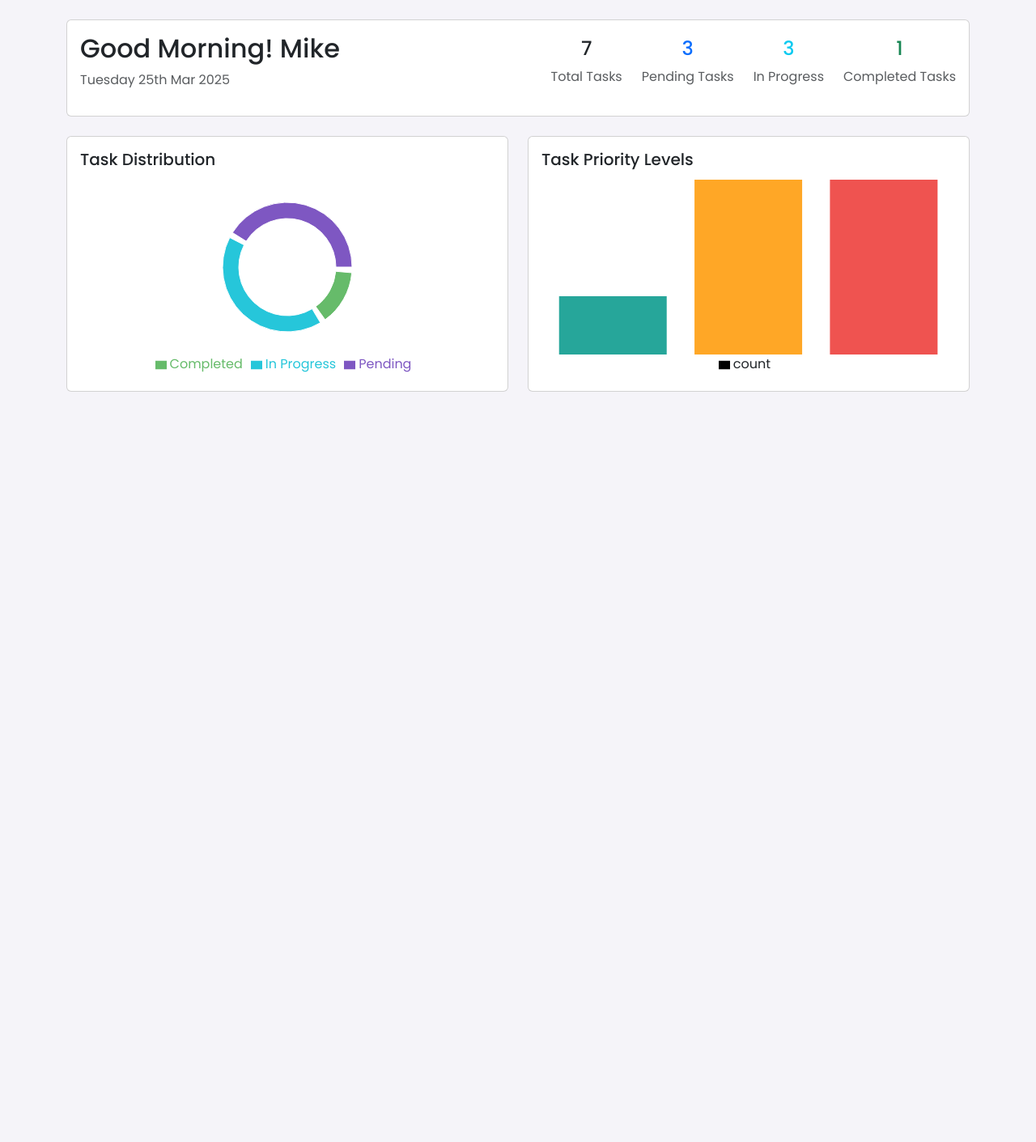
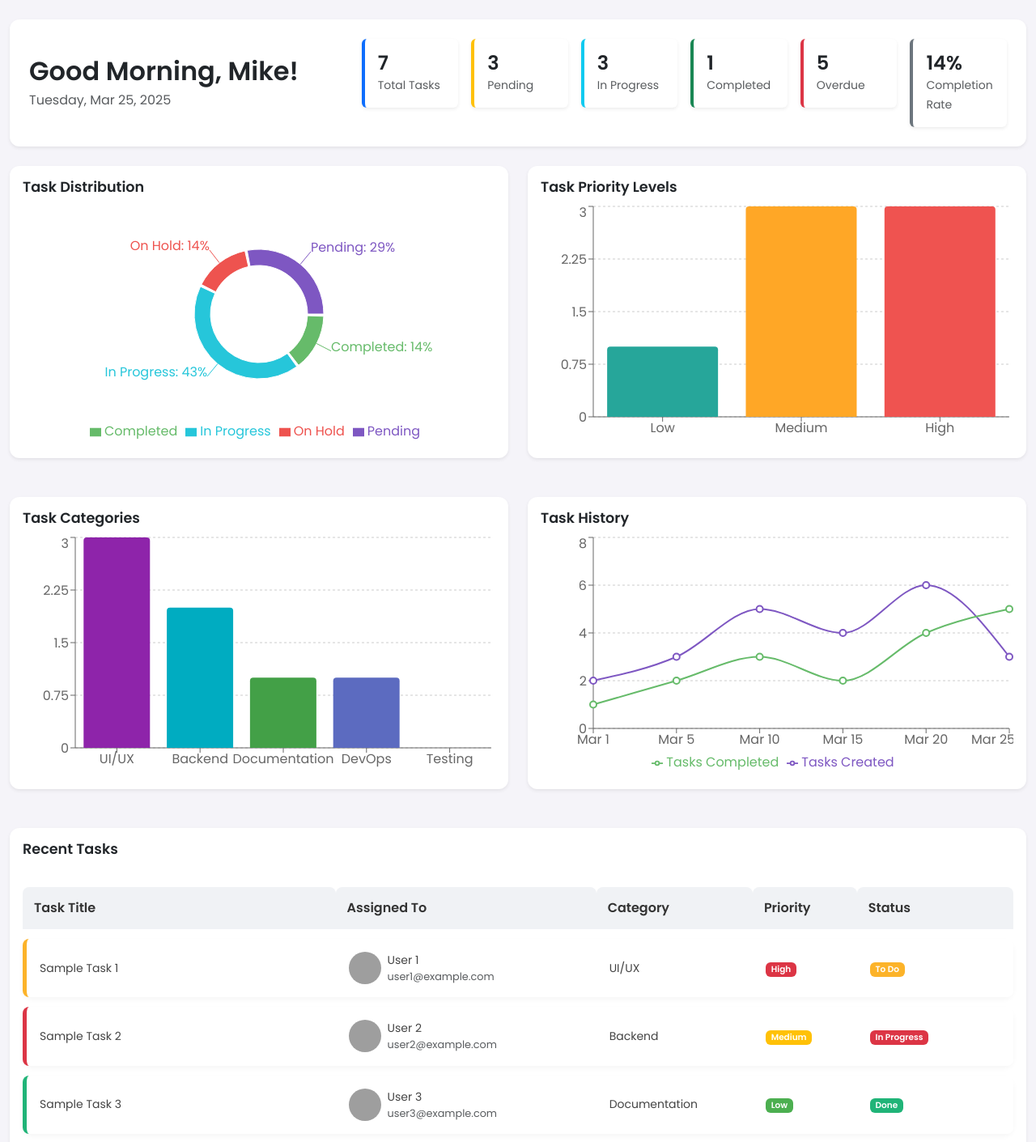
Before and after one commit to ysakiiiiiii/TaskManager-Frontend, a React (Vite) app: page / in a window 1280 px wide. Shown: the top 1411 px of the page at 81% size. Before the commit the page ends 800 px from the top, so only its background shows below. Built offline with nearby package versions, Linux system fonts and the light colour scheme; grey boxes are pictures that could not be loaded.

Commit message:
Admin Dashboard

```diff
--- /dev/null
+++ b/src/components/RecentTasks.tsx
@@ -0,0 +1,58 @@
+import React from "react";
+import type { Task } from "../data/types";
+import { getStatusColor } from "./TaskTable";
+
+interface RecentTasksProps {
+  tasks: Task[];
+  onTaskSelect: (task: Task) => void;
+}
+
+const RecentTasks: React.FC<RecentTasksProps> = ({ tasks, onTaskSelect }) => {
+  return (
+    <table className="table table-bordered align-middle table-fixed w-100">
+      <thead className="table-light">
+        <tr>
+          <th style={{ width: "30%" }}>Task Title</th>
+          <th className="d-none d-sm-table-cell" style={{ width: "25%" }}>Assigned To</th>
+          <th className="d-none d-md-table-cell" style={{ width: "15%" }}>Category</th>
+          <th className="d-none d-lg-table-cell" style={{ width: "10%" }}>Priority</th>
+          <th className="d-none d-xl-table-cell" style={{ width: "15%" }}>Status</th>
+        </tr>
+      </thead>
+      <tbody>
+        {tasks.map((task, idx) => (
+          <tr onClick={() => onTaskSelect(task)} key={idx} style={{ cursor: 'pointer' }}>
+            <td style={{ borderLeft: `5px solid ${getStatusColor(task.status)}`, borderRadius: "8px 0 0 8px" }}>
+              <div>{task.title}</div>
+              <small className="text-muted d-sm-none">By {task.createdBy.name}</small>
+            </td>
+
+            <td className="d-none d-sm-table-cell">
+              <div className="d-flex align-items-center gap-2">
+                <img src={task.assignedTo.avatar} alt="avatar" className="rounded-circle" width="40" height="40" />
+                <div>
+                  <div>{task.assignedTo.name}</div>
+                  <div className="text-muted" style={{ fontSize: "0.8rem" }}>{task.assignedTo.email}</div>
+                </div>
+              </div>
+            </td>
+
+            <td className="d-none d-md-table-cell">{task.category}</td>
+            <td className="d-none d-lg-table-cell">
+              <span className={`badge bg-${task.priority === 'High' ? 'danger' : task.priority === 'Medium' ? 'warning' : 'success'}`}>
+                {task.priority}
+              </span>
+            </td>
+            <td className="d-none d-xl-table-cell">
+              <span className="badge" style={{ backgroundColor: getStatusColor(task.status) }}>
+                {task.status}
+              </span>
+            </td>
+          </tr>
+        ))}
+      </tbody>
+    </table>
+  );
+};
+
+export default RecentTasks;
--- a/src/components/SidebarLayout.tsx
+++ b/src/components/SidebarLayout.tsx
@@ -2,6 +2,7 @@ import React, { useState, useEffect } from 'react';
 import TopNavbar from './TopNavbar';
 import '../styles/SidebarLayout.css';
 import TaskTable from './TaskTable';
+import AdminDashboard from '../pages/AdminDashboard';
 
 const SidebarLayout: React.FC = () => {
   const [isMobile, setIsMobile] = useState(window.innerWidth <= 1200);
@@ -51,7 +52,7 @@ const SidebarLayout: React.FC = () => {
       <div className="content-area d-flex flex-column">
         <TopNavbar onToggleSidebar={toggleSidebar} />
         <div className="main-content flex-grow-1 overflow-auto px-3">
-          <TaskTable />
+          <AdminDashboard />
         </div>
       </div>
     </div>
--- a/src/data/allTasks.ts
+++ b/src/data/allTasks.ts
@@ -59,9 +59,9 @@ export const allTasks: Task[] = [
       email: 'tech@example.com',
       avatar: 'https://i.pravatar.cc/40?img=15'
     },
-    category: 'Backend',
+    category: 'DevOps',
     priority: 'Medium',
-    status: 'To Do',
+    status: 'On Hold',
     checklist: [
       { id: 'c1', text: 'Identify slow queries', completed: false },
       { id: 'c2', text: 'Analyze current indexes', completed: false },
--- a/src/pages/AdminDashboard.tsx
+++ b/src/pages/AdminDashboard.tsx
@@ -1,79 +1,174 @@
 import React from 'react';
 import { allTasks } from '../data/allTasks';
-import { BarChart, Bar, PieChart, Pie, Cell, Tooltip, Legend, ResponsiveContainer } from 'recharts';
+import { BarChart, Bar, PieChart, Pie, Cell, Tooltip, Legend, ResponsiveContainer, XAxis, YAxis, CartesianGrid, LineChart, Line } from 'recharts';
 import 'bootstrap/dist/css/bootstrap.min.css';
+import RecentTasks from '../components/RecentTasks';
+import type { Task, Status, Priority, Category } from '../types';
 
 const COLORS = {
   Pending: '#7E57C2',
+  'On Hold': '#EE534F',
   'In Progress': '#26C6DA',
   Completed: '#66BB6A',
   Low: '#26A69A',
   Medium: '#FFA726',
-  High: '#EF5350'
+  High: '#EF5350',
+  'UI/UX': '#8E24AA',
+  Backend: '#00ACC1',
+  Documentation: '#43A047',
+  DevOps: '#5C6BC0',
+  Testing: '#EC407A'
 };
 
+// Mock data for task history
+const taskHistoryData = [
+  { date: 'Mar 1', created: 2, completed: 1 },
+  { date: 'Mar 5', created: 3, completed: 2 },
+  { date: 'Mar 10', created: 5, completed: 3 },
+  { date: 'Mar 15', created: 4, completed: 2 },
+  { date: 'Mar 20', created: 6, completed: 4 },
+  { date: 'Mar 25', created: 3, completed: 5 },
+];
+
 const Dashboard = () => {
-  const statusCounts = { Pending: 0, 'In Progress': 0, Completed: 0 };
-  const priorityCounts = { Low: 0, Medium: 0, High: 0 };
+  // Calculate task statistics with proper typing
+  const statusCounts: Record<string, number> = {
+    'To Do': 0,
+    'In Progress': 0,
+    'Done': 0,
+    'On Hold': 0
+  };
+
+  const priorityCounts: Record<Priority, number> = {
+    Low: 0,
+    Medium: 0,
+    High: 0
+  };
+
+  const categoryCounts: Record<Category, number> = {
+    'UI/UX': 0,
+    Backend: 0,
+    Documentation: 0,
+    DevOps: 0,
+    Testing: 0
+  };
+
+  let overdueCount = 0;
+  const today = new Date('2025-03-25');
 
   allTasks.forEach((task) => {
-    const { status, priority } = task;
-    if (status === 'To Do' || status === 'On Hold') statusCounts.Pending++;
-    else if (status === 'In Progress') statusCounts['In Progress']++;
-    else if (status === 'Done') statusCounts.Completed++;
+    // Status counts
+    statusCounts[task.status]++;
 
-    priorityCounts[priority]++;
+    // Priority counts
+    priorityCounts[task.priority]++;
+
+    // Category counts
+    categoryCounts[task.category]++;
+
+    // Overdue tasks
+    const dueDateParts = task.dueDate.split('/');
+    const dueDate = new Date(`20${dueDateParts[2]}-${dueDateParts[1]}-${dueDateParts[0]}`);
+    if (dueDate < today && task.status !== 'Done') overdueCount++;
   });
 
+  // Convert status counts to chart data (grouping Pending statuses)
   const statusData = [
-    { name: 'Pending', value: statusCounts.Pending },
+    { name: 'Pending', value: statusCounts['To Do'] },
+    { name: 'On Hold', value: statusCounts['On Hold'] },
     { name: 'In Progress', value: statusCounts['In Progress'] },
-    { name: 'Completed', value: statusCounts.Completed }
+    { name: 'Completed', value: statusCounts['Done'] }
   ];
 
-  const priorityData = [
-    { name: 'Low', count: priorityCounts.Low },
-    { name: 'Medium', count: priorityCounts.Medium },
-    { name: 'High', count: priorityCounts.High }
-  ];
+  const priorityData = Object.entries(priorityCounts).map(([name, count]) => ({
+    name,
+    count
+  }));
+
+  const categoryData = Object.entries(categoryCounts).map(([name, count]) => ({
+    name,
+    count
+  }));
 
   const totalTasks = allTasks.length;
+  const completionRate = totalTasks > 0 ? Math.round((statusCounts['Done'] / totalTasks) * 100) : 0;
+
+  // Format today's date
+  const options = { weekday: 'long', day: 'numeric', month: 'short', year: 'numeric' };
+  const formattedDate = today.toLocaleDateString('en-US', options);
+
+  // Get recent tasks (last 5)
+  const recentTasks = [...allTasks]
+    .sort((a, b) => new Date(b.updatedAt).getTime() - new Date(a.updatedAt).getTime())
+    .slice(0, 5);
 
   return (
-    <div className="container py-4">
-      <div className="card mb-4">
-        <div className="card-body d-flex justify-content-between align-items-center">
-          <div>
-            <h2 className="card-title">Good Morning! Mike</h2>
-            <p className="text-muted">Tuesday 25th Mar 2025</p>
+    <div className="container-fluid py-4">
+      {/* Greeting Section */}
+      <div className="row mb-4">
+        <div className="col-md-12">
+          <div className="card border-0 shadow-sm">
+            <div className="card-body p-4">
+              <div className="row align-items-center">
+                <div className="col-md-4">
+                  <h2 className="mb-1 fw-bold">Good Morning, Mike!</h2>
+                  <p className="text-muted mb-0">{formattedDate}</p>
                 </div>
-          <div className="d-flex gap-4">
-            <div className="text-center">
-              <h4>{totalTasks}</h4>
-              <p className="text-muted">Total Tasks</p>
+                <div className="col-md-8">
+                  <div className="row g-3">
+                    <div className="col-6 col-sm-4 col-lg-2">
+                      <div className="p-3 bg-white rounded shadow-sm border-start border-4 border-primary">
+                        <h4 className="mb-0 fw-bold">{totalTasks}</h4>
+                        <small className="text-muted">Total Tasks</small>
                       </div>
-            <div className="text-center text-primary">
-              <h4>{statusCounts.Pending}</h4>
-              <p className="text-muted">Pending Tasks</p>
                     </div>
-            <div className="text-center text-info">
-              <h4>{statusCounts['In Progress']}</h4>
-              <p className="text-muted">In Progress</p>
+                    <div className="col-6 col-sm-4 col-lg-2">
+                      <div className="p-3 bg-white rounded shadow-sm border-start border-4 border-warning">
+                        <h4 className="mb-0 fw-bold">{statusCounts['To Do'] + statusCounts['On Hold']}</h4>
+                        <small className="text-muted">Pending</small>
                       </div>
-            <div className="text-center text-success">
-              <h4>{statusCounts.Completed}</h4>
-              <p className="text-muted">Completed Tasks</p>
+                    </div>
+                    <div className="col-6 col-sm-4 col-lg-2">
+                      <div className="p-3 bg-white rounded shadow-sm border-start border-4 border-info">
+                        <h4 className="mb-0 fw-bold">{statusCounts['In Progress']}</h4>
+                        <small className="text-muted">In Progress</small>
+                      </div>
+                    </div>
+                    <div className="col-6 col-sm-4 col-lg-2">
+                      <div className="p-3 bg-white rounded shadow-sm border-start border-4 border-success">
+                        <h4 className="mb-0 fw-bold">{statusCounts['Done']}</h4>
+                        <small className="text-muted">Completed</small>
+                      </div>
+                    </div>
+                    <div className="col-6 col-sm-4 col-lg-2">
+                      <div className="p-3 bg-white rounded shadow-sm border-start border-4 border-danger">
+                        <h4 className="mb-0 fw-bold">{overdueCount}</h4>
+                        <small className="text-muted">Overdue</small>
+                      </div>
+                    </div>
+                    <div className="col-6 col-sm-4 col-lg-2">
+                      <div className="p-3 bg-white rounded shadow-sm border-start border-4 border-secondary">
+                        <h4 className="mb-0 fw-bold">{completionRate}%</h4>
+                        <small className="text-muted">Completion Rate</small>
+                      </div>
+                    </div>
+                  </div>
+                </div>
+              </div>
             </div>
           </div>
         </div>
       </div>
 
-      <div className="row">
+      {/* Charts Section - Top Row */}
+      <div className="row mb-4">
+        {/* Task Distribution Pie Chart */}
         <div className="col-md-6 mb-4">
-          <div className="card h-100">
+          <div className="card h-100 border-0 shadow-sm">
             <div className="card-body">
               <h5 className="card-title">Task Distribution</h5>
-              <ResponsiveContainer width="100%" height={250}>
+              <div style={{ height: '300px' }}>
+                <ResponsiveContainer width="100%" height="100%">
                   <PieChart>
                     <Pie
                       data={statusData}
@@ -81,37 +176,120 @@ const Dashboard = () => {
                       cy="50%"
                       innerRadius={60}
                       outerRadius={80}
-                    fill="#8884d8"
-                    paddingAngle={5}
+                      paddingAngle={2}
                       dataKey="value"
+                      label={({ name, percent }) => `${name}: ${(percent * 100).toFixed(0)}%`}
                     >
                       {statusData.map((entry, index) => (
                         <Cell key={`cell-${index}`} fill={COLORS[entry.name]} />
                       ))}
                     </Pie>
-                  <Tooltip />
-                  <Legend />
+                    <Tooltip formatter={(value) => [`${value} tasks`, 'Count']} />
+                    <Legend wrapperStyle={{ display: 'flex', gap: '20px', justifyContent: 'center' }}/>
                   </PieChart>
                 </ResponsiveContainer>
               </div>
             </div>
           </div>
+        </div>
 
+        {/* Task Priority Bar Chart */}
         <div className="col-md-6 mb-4">
-          <div className="card h-100">
+          <div className="card h-100 border-0 shadow-sm">
             <div className="card-body">
               <h5 className="card-title">Task Priority Levels</h5>
-              <ResponsiveContainer width="100%" height={250}>
+              <div style={{ height: '300px' }}>
+                <ResponsiveContainer width="100%" height="100%">
                   <BarChart data={priorityData}>
-                  <Bar dataKey="count">
+                    <CartesianGrid strokeDasharray="3 3" vertical={false} />
+                    <XAxis dataKey="name" />
+                    <YAxis />
+                    <Tooltip formatter={(value) => [`${value} tasks`, 'Count']} />
+                    <Bar dataKey="count" name="Tasks" radius={[4, 4, 0, 0]}>
                       {priorityData.map((entry, index) => (
                         <Cell key={`bar-${index}`} fill={COLORS[entry.name]} />
                       ))}
                     </Bar>
+                  </BarChart>
+                </ResponsiveContainer>
+              </div>
+            </div>
+          </div>
+        </div>
+      </div>
+
+      {/* Charts Section - Bottom Row */}
+      <div className="row mb-4">
+        {/* Task Category Bar Chart */}
+        <div className="col-md-6 mb-4">
+          <div className="card h-100 border-0 shadow-sm">
+            <div className="card-body">
+              <h5 className="card-title">Task Categories</h5>
+              <div style={{ height: '300px' }}>
+                <ResponsiveContainer width="100%" height="100%">
+                  <BarChart data={categoryData}>
+                    <CartesianGrid strokeDasharray="3 3" vertical={false} />
+                    <XAxis dataKey="name" />
+                    <YAxis />
+                    <Tooltip formatter={(value) => [`${value} tasks`, 'Count']} />
+                    <Bar dataKey="count" name="Tasks" radius={[4, 4, 0, 0]}>
+                      {categoryData.map((entry, index) => (
+                        <Cell key={`bar-${index}`} fill={COLORS[entry.name]} />
+                      ))}
+                    </Bar>
+                  </BarChart>
+                </ResponsiveContainer>
+              </div>
+            </div>
+          </div>
+        </div>
+
+        {/* Task History Line Chart */}
+        <div className="col-md-6 mb-4">
+          <div className="card h-100 border-0 shadow-sm">
+            <div className="card-body">
+              <h5 className="card-title">Task History</h5>
+              <div style={{ height: '300px' }}>
+                <ResponsiveContainer width="100%" height="100%">
+                  <LineChart data={taskHistoryData}>
+                    <CartesianGrid strokeDasharray="3 3" vertical={false} />
+                    <XAxis dataKey="date" />
+                    <YAxis />
                     <Tooltip />
                     <Legend />
-                </BarChart>
+                    <Line
+                      type="monotone"
+                      dataKey="created"
+                      stroke="#7E57C2"
+                      strokeWidth={2}
+                      dot={{ r: 4 }}
+                      activeDot={{ r: 6 }}
+                      name="Tasks Created"
+                    />
+                    <Line
+                      type="monotone"
+                      dataKey="completed"
+                      stroke="#66BB6A"
+                      strokeWidth={2}
+                      dot={{ r: 4 }}
+                      activeDot={{ r: 6 }}
+                      name="Tasks Completed"
+                    />
+                  </LineChart>
                 </ResponsiveContainer>
+              </div>
+            </div>
+          </div>
+        </div>
+      </div>
+
+      {/* Recent Tasks Section */}
+      <div className="row">
+        <div className="col-md-12">
+          <div className="card border-0 shadow-sm">
+            <div className="card-body">
+              <h5 className="card-title mb-4">Recent Tasks</h5>
+              <RecentTasks tasks={recentTasks} onTaskSelect={() => {}} />
             </div>
           </div>
         </div>
```
Also changed, not shown: src/styles/Dashboard.css (added). Lines whose indentation alone changed are shown as unchanged.
